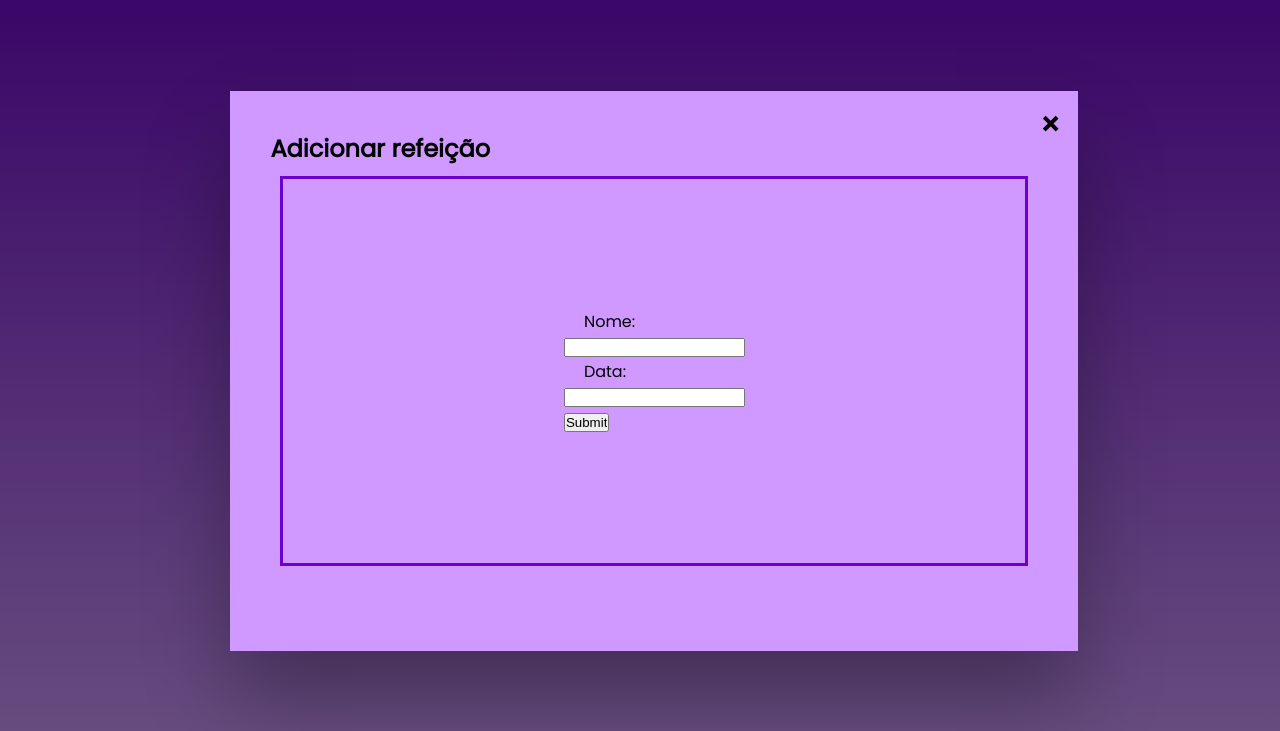
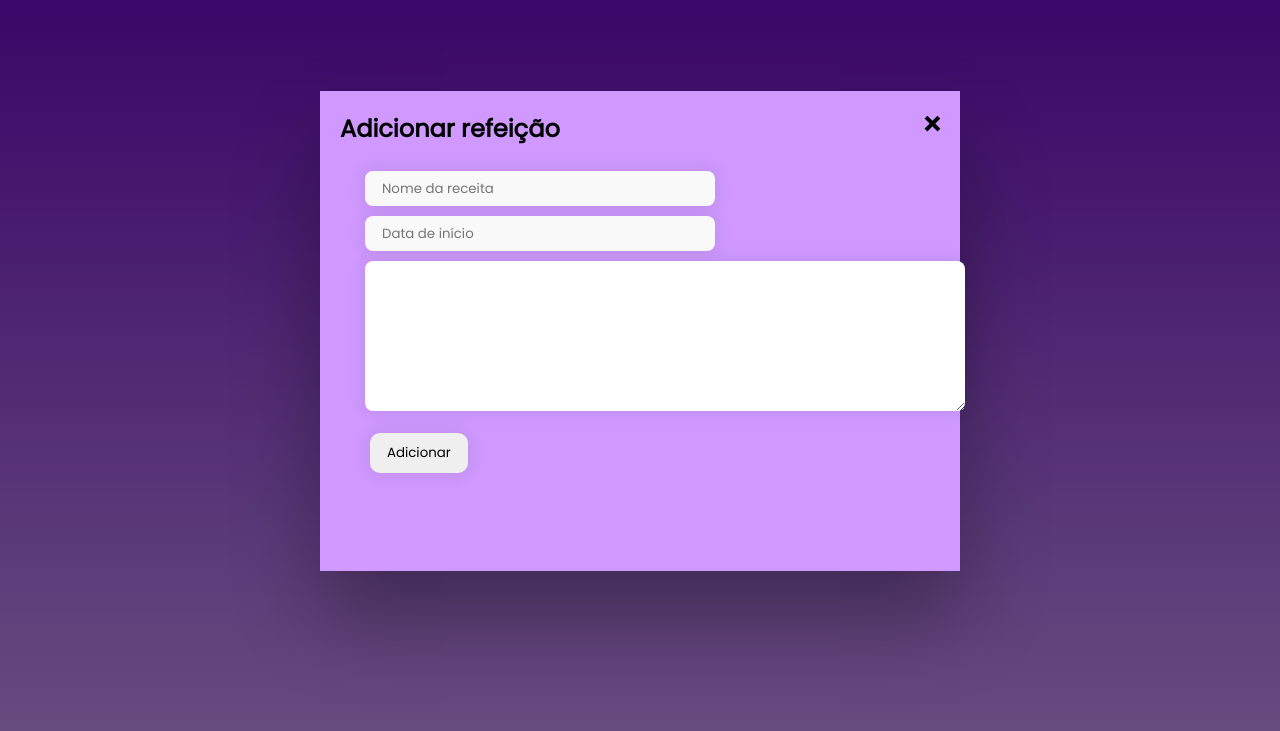
Before and after one commit to lsbernardes/minhacomida, a website: page index.html in a window 1280 px wide. Both pictures are taken after a click on the link "Acrescentar". Shown: the part 69-800 px from the top of the page. Drawn offline with Linux system fonts and the light colour scheme.

Commit message:
novas funções

```diff
--- a/index.html
+++ b/index.html
@@ -31,15 +31,23 @@
     </div>
 
     <div class="box hidden">
+      <span class="close">&times;</span>
       <h2>Adicionar refeição</h2>
-      <span class="close">&times;</span>
       <div class="box-add">
         <form action="" class="form">
-          <label for="" class="label">Nome:</label> <br />
-          <input type="text" class="name" /> <br />
-          <label for="" class="label">Data:</label> <br />
-          <input type="text" class="data" /> <br />
-          <input type="submit" class="submit" /> <br />
+          <input type="text" class="nome" placeholder="Nome da receita" />
+          <br />
+          <input type="text" class="data" placeholder="Data de início" /> <br />
+          <textarea
+            name=""
+            id=""
+            cols="30"
+            rows="10"
+            class="comentario"
+          ></textarea
+          ><br />
+          <input type="submit" class="submit" value="Adicionar" />
+          <div class="alert hidden">Refeição adicionada!</div>
         </form>
       </div>
     </div>
--- a/script.js
+++ b/script.js
@@ -2,6 +2,14 @@ const acrescentar = document.querySelector('.btn-1');
 const overlay = document.querySelector('.overlay');
 const box = document.querySelector('.box');
 const closeBtn = document.querySelector('.close');
+
+const nome = document.querySelector('.nome');
+const data = document.querySelector('.data');
+const comentario = document.querySelector('.comentario');
+const submit = document.querySelector('.submit');
+const alerta = document.querySelector('.alert');
+
+const receitas = [];
 
 const abrirModal = () => {
   overlay.classList.remove('hidden');
@@ -10,8 +18,16 @@ const abrirModal = () => {
 const fecharModal = () => {
   overlay.classList.add('hidden');
   box.classList.add('hidden');
+  alerta.classList.add('hidden');
 };
 
 acrescentar.addEventListener('click', abrirModal);
 closeBtn.addEventListener('click', fecharModal);
 overlay.addEventListener('click', fecharModal);
+submit.addEventListener('click', () => {
+  receitas.push([nome.value, data.value, comentario.value]);
+  nome.value = '';
+  data.value = '';
+  comentario.value = '';
+  alerta.classList.remove('hidden');
+});
--- a/style.css
+++ b/style.css
@@ -1,6 +1,7 @@
 * {
   margin: 0;
   padding: 0;
+  box-sizing: border-box;
 }
 
 body {
@@ -47,24 +48,50 @@ body {
 .box {
   position: absolute;
   top: 20%;
-  left: 18%;
-  width: 60%;
+  left: 25%;
+  width: 50%;
   height: 60%;
   background-color: #cf99ff;
-  padding: 40px;
+  padding: 20px;
   align-items: center;
-  justify-content: center;
+  justify-content: left;
   z-index: 10;
   box-shadow: 0 3rem 5rem rgba(0, 0, 0, 0.3);
 }
 .box-add {
   display: flex;
-  flex-direction: column;
-  align-items: center;
-  justify-content: center;
-  border: 3px solid #6d00cc;
+  justify-content: left;
+  /* border: 3px solid #6d00cc; */
   height: 80%;
   margin: 10px;
+  padding: 10px;
+}
+input,
+textarea {
+  margin: 5px;
+  padding: 17px;
+  border: 0;
+  border-radius: 8px;
+  box-shadow: 0 0 15px 4px rgba(0, 0, 0, 0.06);
+}
+input[type='text'] {
+  font-family: inherit;
+  height: 35px;
+  width: 350px;
+  background-color: #f9f9f9;
+}
+input[type='submit'] {
+  font-family: inherit;
+  padding: 10px 17px;
+  border: none;
+  margin: 10px;
+  border-radius: 10px;
+}
+.comentario {
+  width: 600px;
+  height: 150px;
+  font-family: inherit;
+  font-size: 0.75rem;
 }
 /* .box-add * {
   margin: 10px;
@@ -95,6 +122,17 @@ body {
   outline: none;
   text-align: center;
   font-size: 1.5rem;
+}
+.alert {
+  /* position: absolute;
+  bottom: 25%;
+  left: 40%;
+  text-align: center; */
+  display: inline;
+  margin-left: 15%;
+  background-color: rgb(242, 254, 108);
+  border-radius: 10px;
+  padding: 5px 30px;
 }
 .btn-1 {
   color: #fff;
```
